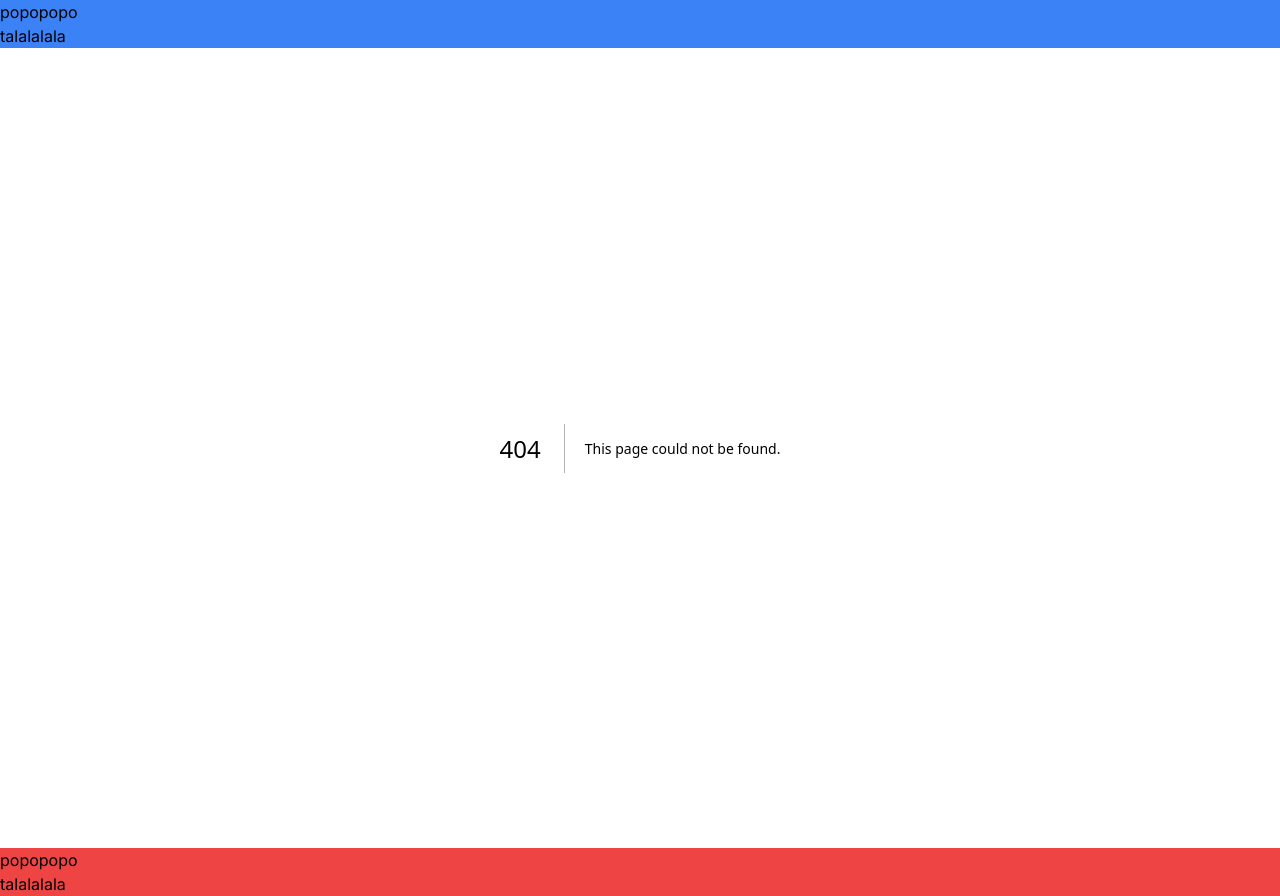
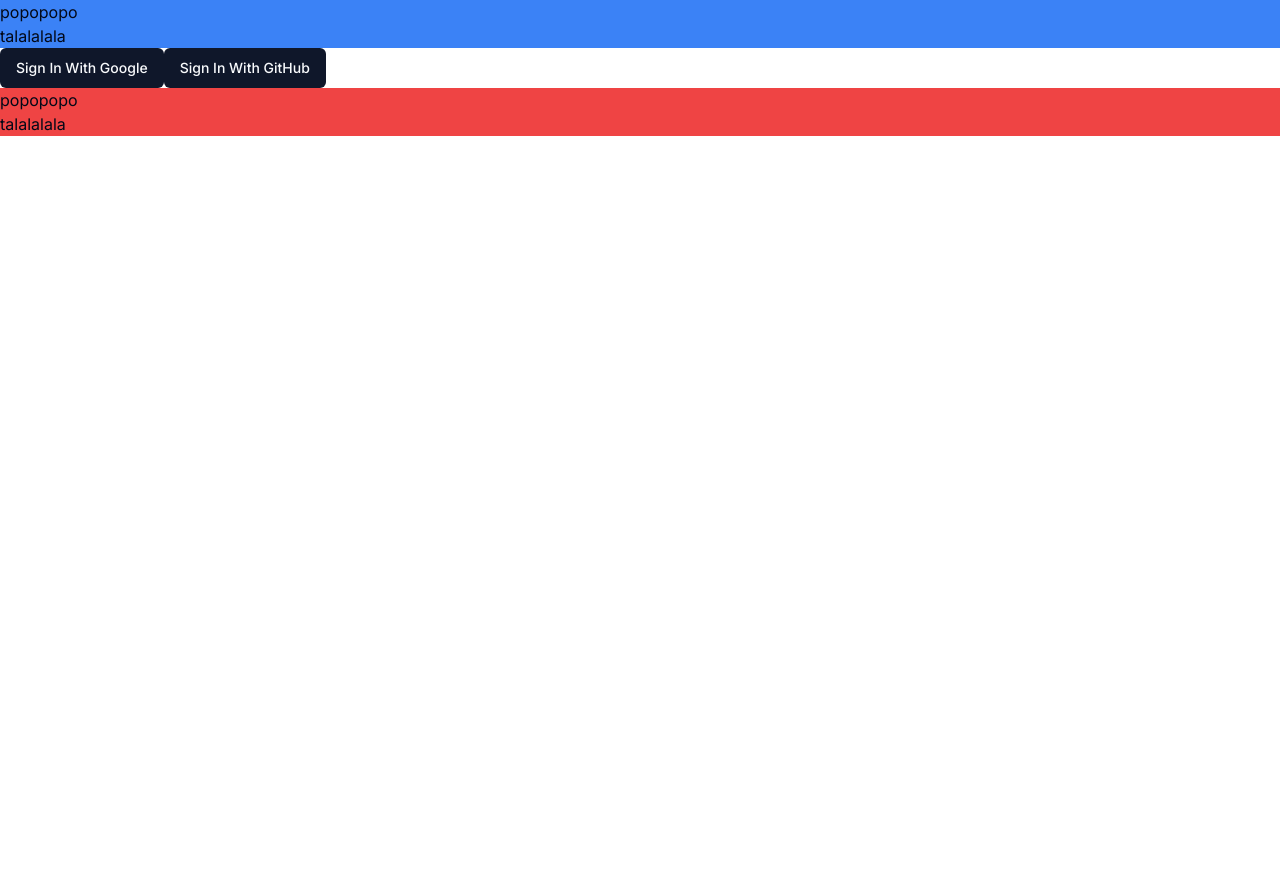
Before and after one commit to SimonPero/FrontProject, a Next.js app: page /loging in a window 1280 px wide. Before the commit this address had no page. After the commit the page ends 800 px from the top, so only its background shows below. Built offline with nearby package versions, Linux system fonts and the light colour scheme; no server answers.

Commit message:
more updates related to the login

```diff
--- /dev/null
+++ b/src/app/(pages)/loging/page.tsx
@@ -0,0 +1,7 @@
+import LoginForm from "@/components/LoginForm";
+
+export default async function Page() {
+    return (
+        <LoginForm />
+    )
+}
--- a/src/app/page.tsx
+++ b/src/app/page.tsx
@@ -21,6 +21,7 @@ export default async function Home() {
         </div>
         <div>
           <Link href="/productManagement">Product Management</Link>
+          <Link href="/loging"> Please Log In</Link>
         </div>
       </main>
   );
--- /dev/null
+++ b/src/components/LoginForm.tsx
@@ -0,0 +1,16 @@
+import { Button } from "./ui/button"
+import { doSocialLogin } from "@/app/actions"
+
+const LoginForm = () => {
+    return (
+        <form action={doSocialLogin}>
+            <Button type="submit" name="action" value="google">
+                Sign In With Google
+            </Button>
+            <Button type="submit" name="action" value="github">
+                Sign In With GitHub
+            </Button>
+        </form>
+    )
+}
+export default LoginForm
```
